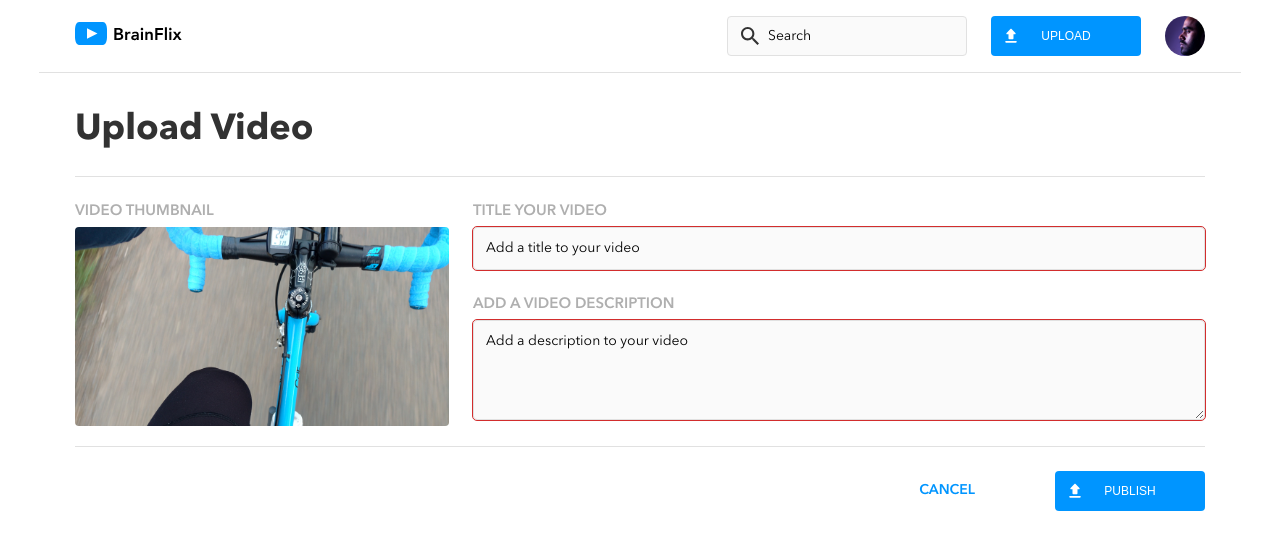
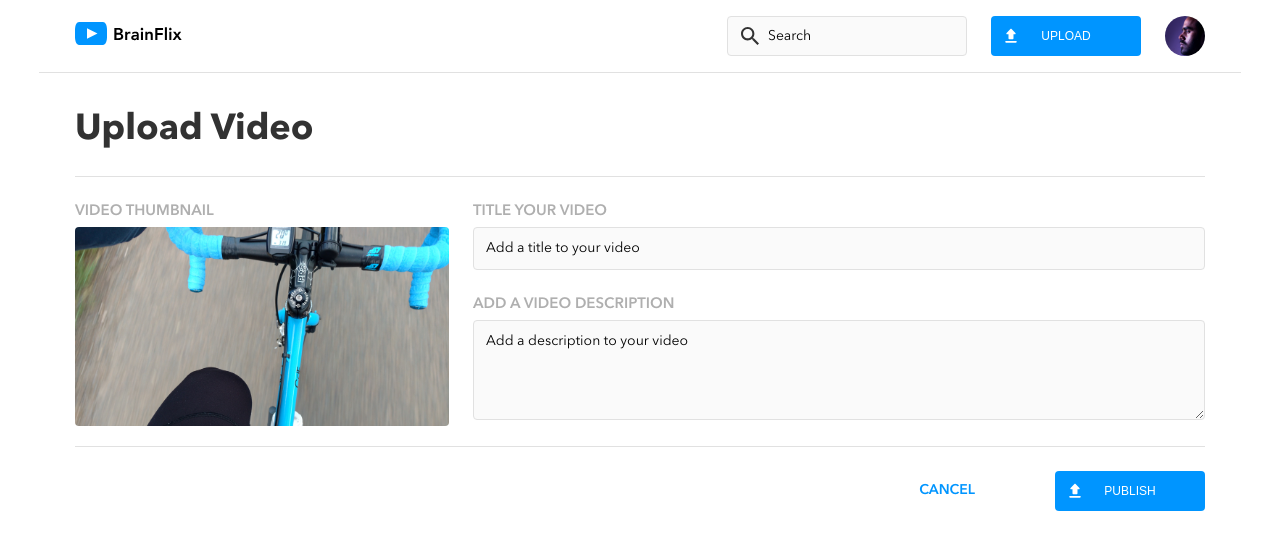
Before and after one commit to Ollie-C/fl.ix, a React (Create React App) app: page /upload in a window 1280 px wide. Shown: the top 550 px of the page. Built offline with nearby package versions, Linux system fonts and the light colour scheme.

Commit message:
Seperated the video details GET request into its own axios call

```diff
--- a/src/components/SuggestionsSection/SuggestionsSection.js
+++ b/src/components/SuggestionsSection/SuggestionsSection.js
@@ -1,20 +1,16 @@
 import "./suggestionssection.scss";
 import Suggestion from "../Suggestion/Suggestion.js";
-import { useParams } from "react-router-dom";
 
-const SuggestionsSection = ({ videos }) => {
-  const { videoId } = useParams();
-
-  const filteredVideos = videos.filter((video) => {
-    return video.id !== videoId;
-  });
+const SuggestionsSection = ({ videos, videoId }) => {
+  const filteredVideos = videos.filter((video) => video.id !== videoId);
   return (
     <section className="suggestions">
       <p className="suggestions__header">NEXT VIDEOS</p>
       <ul>
-        {filteredVideos.map((video) => {
-          return <Suggestion key={video.id} video={video} />;
-        })}
+        {filteredVideos.map((video) => (
+          <Suggestion key={video.id} video={video} />
+        ))}
+        ;
       </ul>
     </section>
   );
--- a/src/components/pages/HomePage/HomePage.js
+++ b/src/components/pages/HomePage/HomePage.js
@@ -22,25 +22,17 @@ const HomePage = () => {
     const { data } = await axios.get(`${BASE_URL}videos/`);
     setVideos(data);
 
-    const current = data.find((video) => {
-      return video.id === videoId;
-    });
-    setCurrentVideo(current || data[0]);
-
-    // setVideoList(videosList);
-    // // Use ID to GET individual video details
-    // const video = await axios.get(
-    //   `${BASE_URL}videos/${videoId || videosList[0].id}?api_key=${API_KEY}`
-    // );
+    if (!videoId) {
+      setCurrentVideo(data[0]);
+    } else {
+      updateVideo(videoId);
+    }
   };
 
-  // //Update video upon clicking suggested video from list
-  // const updateVideo = async (videoId) => {
-  //   const updatedVideo = await axios.get(
-  //     `${BASE_URL}videos/${videoId}/?api_key=${API_KEY}`
-  // //   );
-
-  //   setVideoDetails(updatedVideo.data);
+  const updateVideo = async (videoId) => {
+    const { data } = await axios.get(`${BASE_URL}${videoId}`);
+    setCurrentVideo(data);
+  };
 
   useEffect(() => {
     getVideos();
@@ -49,11 +41,6 @@ const HomePage = () => {
   if (!currentVideo) {
     return <h2 className="loading">Loading. . .</h2>;
   }
-  // //Handlers
-  // const suggestedVideoClickHandler = (videoId) => {
-  //   console.log("not using");
-  //   // updateVideo(videoId);
-  // };
 
   const formatDate = (timestamp) => {
     const videoDate = new Date(timestamp);
@@ -70,7 +57,7 @@ const HomePage = () => {
             formatDate={formatDate}
           />
         </div>
-        <SuggestionsSection videos={videos} />
+        <SuggestionsSection videos={videos} videoId={videoId} />
       </main>
     </>
   );
--- a/src/components/pages/UploadPage/UploadPage.js
+++ b/src/components/pages/UploadPage/UploadPage.js
@@ -16,30 +16,24 @@ const UploadPage = () => {
   const navigate = useNavigate();
   const [title, setTitle] = useState("");
   const [description, setDescription] = useState("");
-
-  const titleChangeHandler = (event) => {
-    setTitle(event.target.value);
-  };
-
-  const descriptionChangeHandler = (event) => {
-    setDescription(event.target.value);
-  };
+  const [error, setError] = useState("");
 
   const formSubmitHandler = async (e, title, description) => {
     e.preventDefault();
     const { data } = await axios.post(`${BASE_URL}videos`, {
       title: title,
       description: description,
+      timestamp: Date.now(),
     });
   };
 
   const submitHandler = (e) => {
     if (!isFormValid(title, description)) {
-      alert("Please fill in the form again.");
+      setError("Please fill in all fields.");
     }
+    setError(false);
     formSubmitHandler(e, title, description);
     alert("Upload was successful.");
-    document.location = "/";
   };
 
   return (
@@ -65,24 +59,22 @@ const UploadPage = () => {
             <input
               type="text"
               className={`upload__title global__input ${
-                isInputValid(title, 2, 15) ? "" : "global__input--error"
+                isInputValid(title, 15) ? "" : "global__input--error"
               }`}
               name="title"
               placeholder="Add a title to your video"
-              value={title}
-              onChange={titleChangeHandler}
+              onChange={(e) => setTitle(e.target.value)}
             />
             <label className="upload__label" htmlFor="description">
               ADD A VIDEO DESCRIPTION
             </label>
             <textarea
               className={`upload__description global__input ${
-                isInputValid(description, 5, 30) ? "" : "global__input--error"
+                isInputValid(description, 30) ? "" : "global__input--error"
               }`}
               name="description"
               placeholder="Add a description to your video"
-              value={description}
-              onChange={descriptionChangeHandler}
+              onChange={(e) => setDescription(e.target.value)}
             ></textarea>
           </div>
         </form>
@@ -93,7 +85,7 @@ const UploadPage = () => {
               className="upload__button global__button"
               type="submit"
               form="uploadform"
-              disabled={!isFormValid(title, description)}
+              // disabled={!isFormValid(title, description)}
             >
               PUBLISH
             </button>
@@ -102,6 +94,7 @@ const UploadPage = () => {
             CANCEL
           </p>
         </div>
+        {error && <p>{error}</p>}
       </article>
     </>
   );
--- a/src/utils/Helper.js
+++ b/src/utils/Helper.js
@@ -1,9 +1,8 @@
 // FORM VALIDATION
-const isInputValid = (input, min, max) => {
-  if (input.length < min || input.length > max) {
+const isInputValid = (input, max) => {
+  if (input.length > max) {
     return false;
-  }
-  return true;
+  } else return true;
 };
 
 const isFormValid = (inputA, inputB) => {
```
